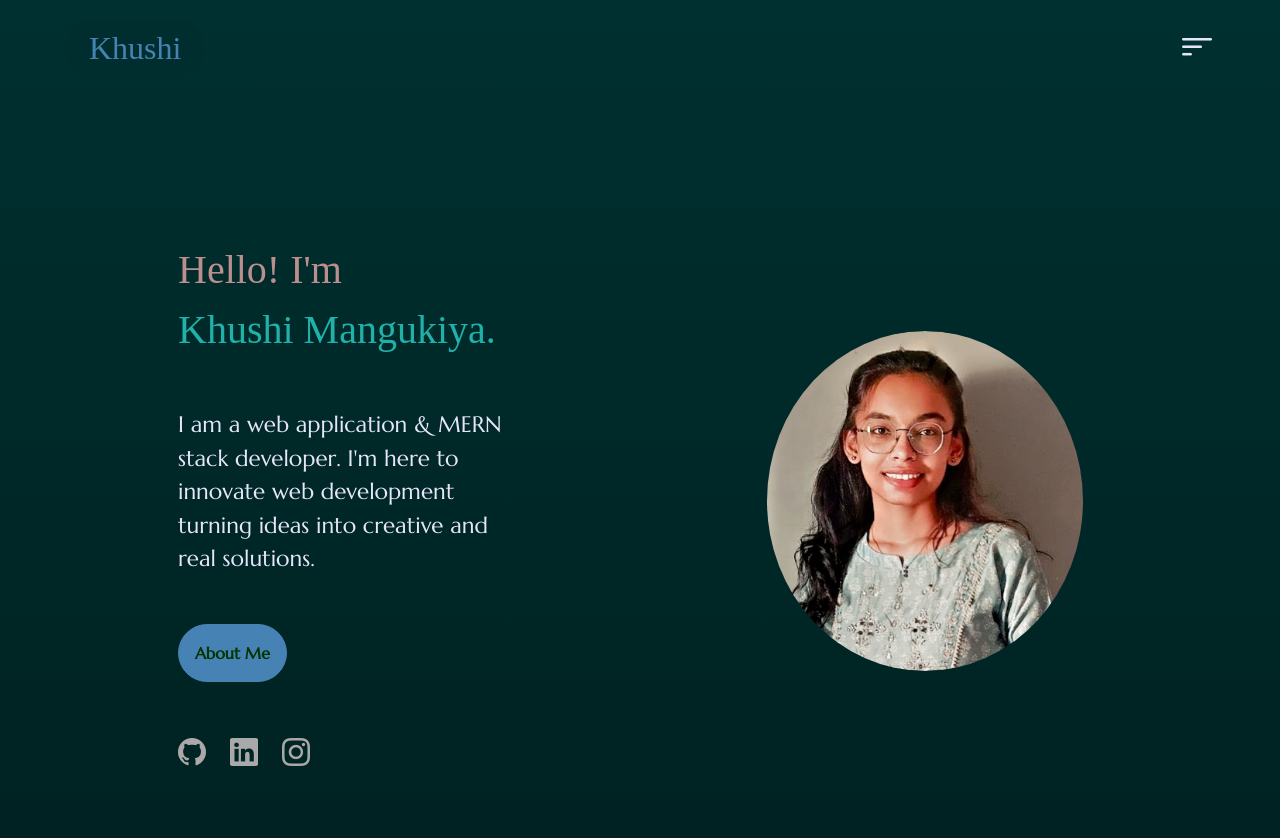
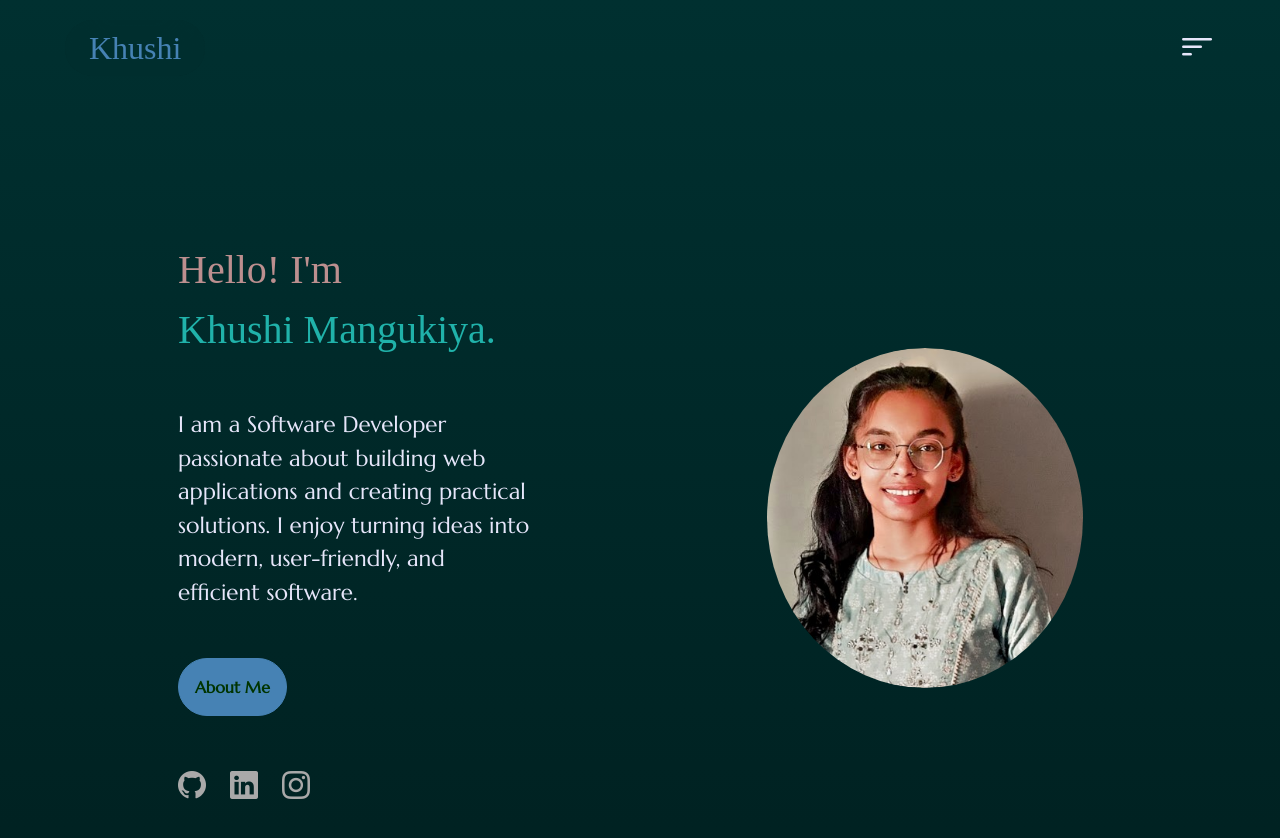
Before and after one commit to khushi0543/khushi-portfolio, a React (Create React App) app: page /#/ in a window 1280 px wide. Shown: the top 838 px of the page. Built offline with nearby package versions, Linux system fonts and the light colour scheme; a web font is replaced by a local one.

Commit message:
Update Home.js

```diff
--- a/src/Features/Home.js
+++ b/src/Features/Home.js
@@ -33,8 +33,8 @@ function Home() {
                text-lg-center text-xl-start fw-normal'>Hello! I'm<br/><label className='my-full-name'>Khushi Mangukiya.</label>
               </div>
               <div className='m-xxl-5 m-xl-5 m-lg-4 m-md-4 m-sm-4 m-4 row hv-home-col1-div2 text-center text-sm-center text-md-center
-               text-lg-center text-xl-start'>I am a web application & MERN stack developer. I'm here to innovate web development
-                turning ideas into creative and real solutions.
+               text-lg-center text-xl-start'>  I am a Software Developer passionate about building web applications and creating practical solutions.
+  I enjoy turning ideas into modern, user-friendly, and efficient software.
               </div>
               <div className='m-xxl-5 m-xl-5 m-lg-4 m-md-4 m-sm-4 m-4 d-flex justify-content-center justify-content-sm-center
                justify-content-md-center justify-content-lg-center justify-content-xl-start align-items-center'>
```
